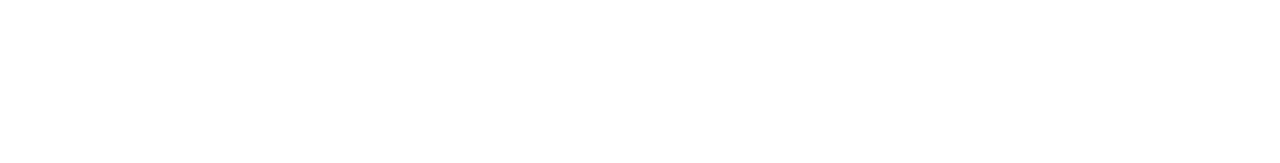
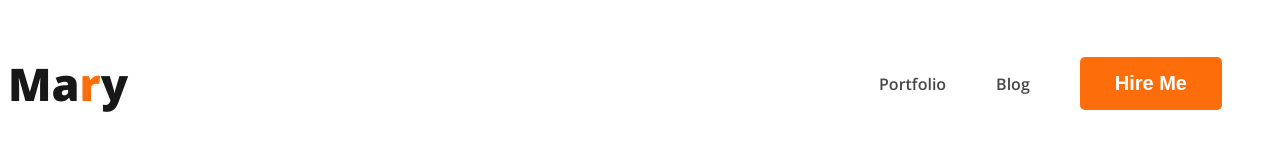
Before and after one commit to asifulhuq07/Web-Developer-Portfolio-, a plain HTML site: page index.html in a window 1280 px wide. Drawn offline with nearby package versions, Linux system fonts and the light colour scheme.

Commit message:
navbar edit

```diff
--- a/index.html
+++ b/index.html
@@ -4,10 +4,21 @@
     <meta charset="UTF-8">
     <meta name="viewport" content="width=device-width, initial-scale=1.0">
     <title>Web-Developer-Portfolio</title>
+    <link rel="preconnect" href="https://fonts.googleapis.com">
+<link rel="preconnect" href="https://fonts.gstatic.com" crossorigin>
+<link href="https://fonts.googleapis.com/css2?family=Open+Sans:ital,wght@0,300..800;1,300..800&display=swap" rel="stylesheet">
+    <link rel="stylesheet" href="styles/portfolio.css">
 </head>
 <body>
     <header>
-
+        <nav>
+            <h3 class="web-title">Ma<span class="primary-text">r</span>y</h3>
+            <ul>
+                <li><a href="">Portfolio</a></li>
+                <li><a href="">Blog</a></li>
+                <li><button class="btn-primary">Hire Me</button></li>
+            </ul>
+        </nav>
     </header>
     <main>
         <footer>
--- /dev/null
+++ b/styles/portfolio.css
@@ -0,0 +1,41 @@
+nav {
+    display: flex;
+    justify-content: space-between;
+    align-items: center;
+}
+
+body{
+    font-family: "Open Sans", sans-serif;
+    font-optical-sizing: auto;
+    font-weight: 600;
+    font-style: normal;
+}
+.web-title{
+    color: #181818;
+    font-size: 45px;
+    font-weight: 800;
+}
+.primary-text{
+    color: #FD6E0A;
+}
+.btn-primary{
+    color: white;
+    background-color: #FD6E0A;
+    border-radius: 5px;
+    border: 0px;
+    font-size: 20px;
+    font-weight: 700;
+    padding: 15px 35px;
+}
+nav>ul{
+    display: flex;
+    align-items: center;
+}
+nav li{
+    list-style: none;
+    margin-right: 50px;
+}
+nav a{
+    text-decoration: none;
+    color: #474747;
+}
```
